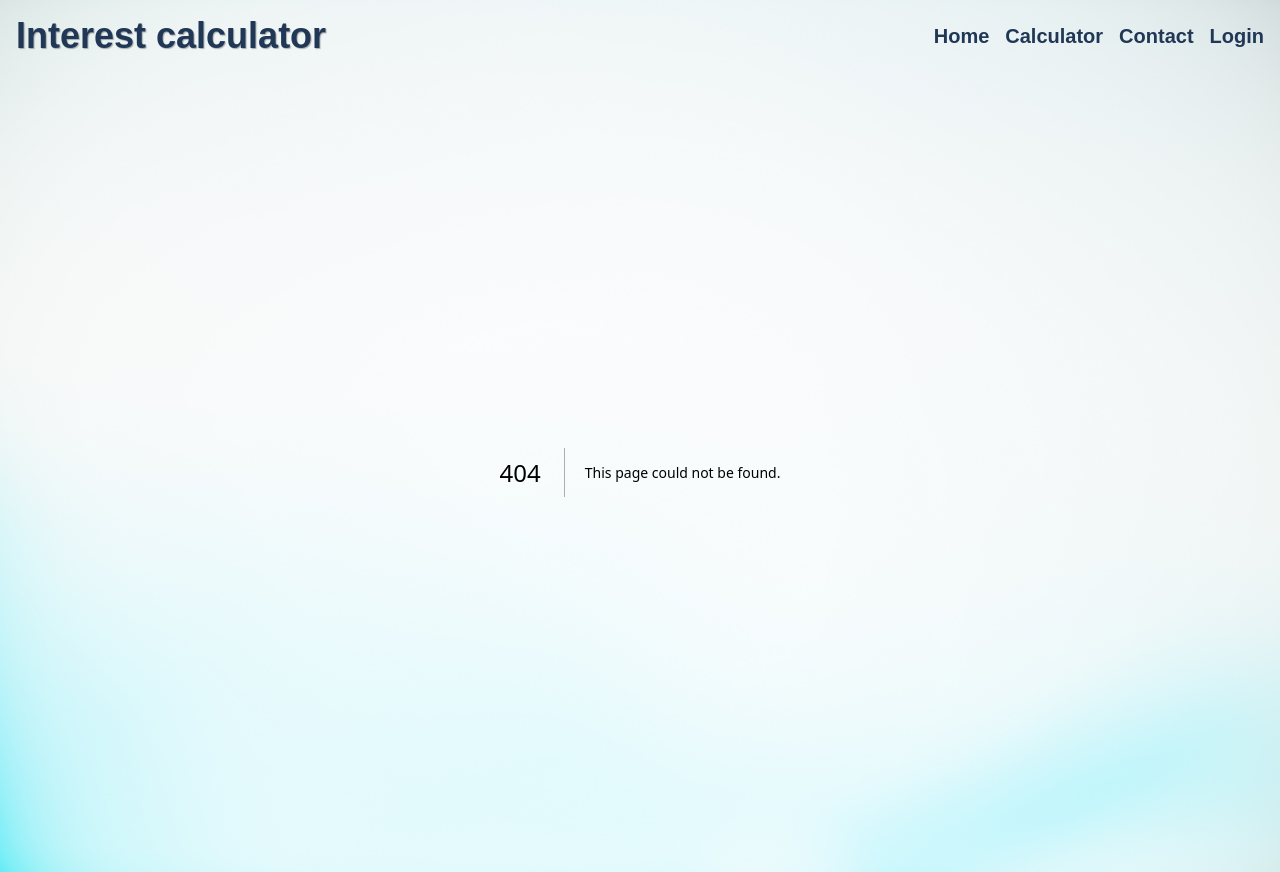
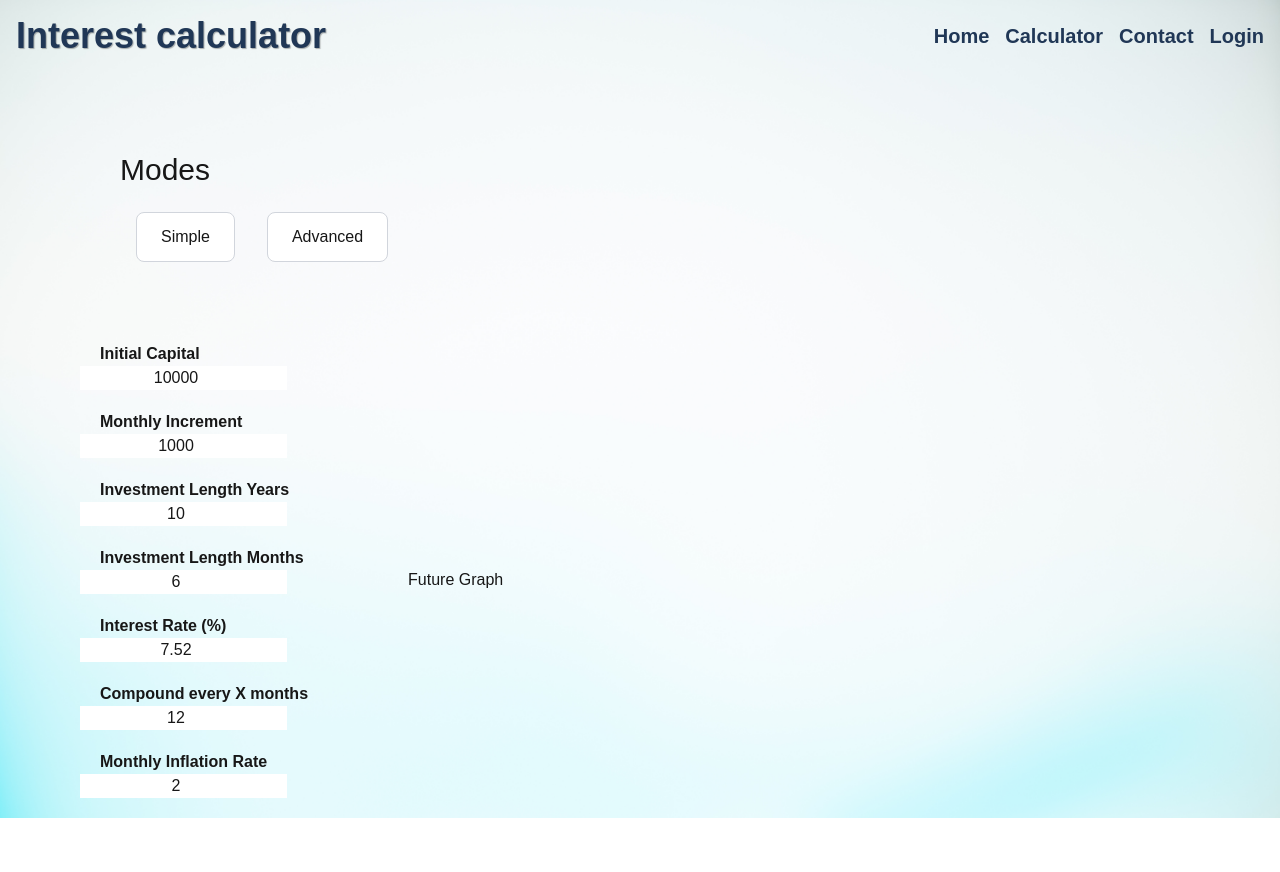
Before and after one commit to CamilleDU3/interest-calculator, a Next.js app in the folder frontend/: page /calculator in a window 1280 px wide. Before the commit this address had no page. After the commit the page ends 818 px from the top, so only its background shows below. Built offline with nearby package versions, Linux system fonts and the light colour scheme.

Commit message:
feat(calculator-page): add template with Button and InputNumber

```diff
--- /dev/null
+++ b/frontend/app/calculator/page.tsx
@@ -0,0 +1,114 @@
+'use client';
+import Button from '@/components/Button';
+import InputNumber from '@/components/InputNumber';
+import { useState } from 'react';
+
+//TODO: improve the UI design
+//TODO: create the function to handle onChange event of inputs (=recalculation and update of the graph)
+//TODO: update the UI so that investment length of year and month are next to each other with only one label : Investment Length
+//TODO: add the compound type (before increment, after increment) input
+//TODO: add the graph
+export default function calculator() {
+    const [initialCapital, setInitialCapital] = useState('10000');
+    const [monthlyIncrement, setMonthlyIncrement] = useState('1000');
+    const [investLengthYear, setInvestLengthYear] = useState('10');
+    const [investLengthMonth, setInvestLengthMonth] = useState('6');
+    const [interestRate, setInterestRate] = useState('7.52');
+    const [compoundTime, setCompoundTime] = useState('12');
+    const [monthlyInflationRate, setMonthlyInflationRate] = useState('2');
+
+    return (
+        <main>
+            <div className="mx-30 my-20">
+                <p className="my-6 text-3xl">Modes</p>
+                <div>
+                    <Button variant="secondary" onClick={() => alert('test')}>
+                        Simple
+                    </Button>
+                    <Button variant="secondary">Advanced</Button>
+                    <Button hidden disabled variant="secondary">
+                        Monte-Carlo
+                    </Button>
+                </div>
+            </div>
+            <div className="flex items-center space-x-40">
+                <fieldset className="mx-20">
+                    <InputNumber
+                        id="initial-capital"
+                        labelText="Initial Capital"
+                        required
+                        min="0"
+                        step="1"
+                        value={initialCapital}
+                        onChange={(e) => {
+                            setInitialCapital(e.target.value);
+                        }}
+                    />
+                    <InputNumber
+                        id="monthly-increment"
+                        labelText="Monthly Increment"
+                        required
+                        min="0"
+                        value={monthlyIncrement}
+                        onChange={(e) => {
+                            setMonthlyIncrement(e.target.value);
+                        }}
+                    />{' '}
+                    <InputNumber
+                        id="investment-length-year"
+                        labelText="Investment Length Years"
+                        required
+                        min="0"
+                        value={investLengthYear}
+                        onChange={(e) => {
+                            setInvestLengthYear(e.target.value);
+                        }}
+                    />{' '}
+                    <InputNumber
+                        id="investment-length-month"
+                        labelText="Investment Length Months"
+                        required
+                        min="0"
+                        value={investLengthMonth}
+                        onChange={(e) => {
+                            setInvestLengthMonth(e.target.value);
+                        }}
+                    />{' '}
+                    <InputNumber
+                        id="interest-rate-percent"
+                        labelText="Interest Rate (%)"
+                        required
+                        min="0"
+                        step="0.01"
+                        value={interestRate}
+                        onChange={(e) => {
+                            setInterestRate(e.target.value);
+                        }}
+                    />{' '}
+                    <InputNumber
+                        id="compound-time"
+                        labelText="Compound every X months"
+                        required
+                        min="0"
+                        value={compoundTime}
+                        onChange={(e) => {
+                            setCompoundTime(e.target.value);
+                        }}
+                    />
+                    <InputNumber
+                        id="monthly-inflation-rate"
+                        labelText="Monthly Inflation Rate"
+                        required
+                        min="0"
+                        value={monthlyInflationRate}
+                        onChange={(e) => {
+                            setMonthlyInflationRate(e.target.value);
+                        }}
+                    />
+                </fieldset>
+
+                <div>Future Graph</div>
+            </div>
+        </main>
+    );
+}
```
